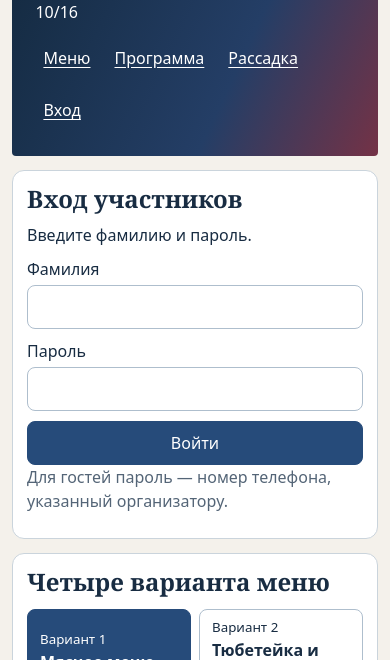
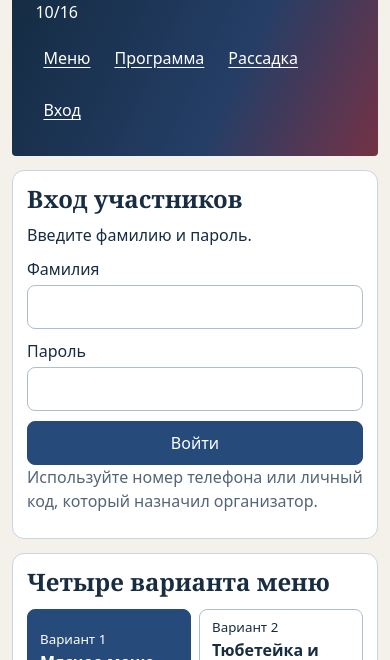
Before and after one commit to ChistyakovIA/new-year-banquet-2026, a plain HTML site: page docs/index.html in a window 390 px wide. Shown: the part 184-844 px from the top of the page. Drawn offline with Linux system fonts and the light colour scheme.

Commit message:
Clarify phone and individual code sign-in

```diff
--- a/docs/index.html
+++ b/docs/index.html
@@ -32,7 +32,7 @@
         <label>Пароль<input name="password" type="password" autocomplete="current-password" maxlength="128" required></label>
         <button class="primary">Войти</button>
       </form>
-      <p class="muted" id="login-help">Для гостей пароль — номер телефона, указанный организатору.</p>
+      <p class="muted" id="login-help">Используйте номер телефона или личный код, который назначил организатор.</p>
       <button id="logout" type="button" hidden>Выйти</button>
       <button id="refresh" type="button" hidden>Обновить данные</button>
     </section>
```
